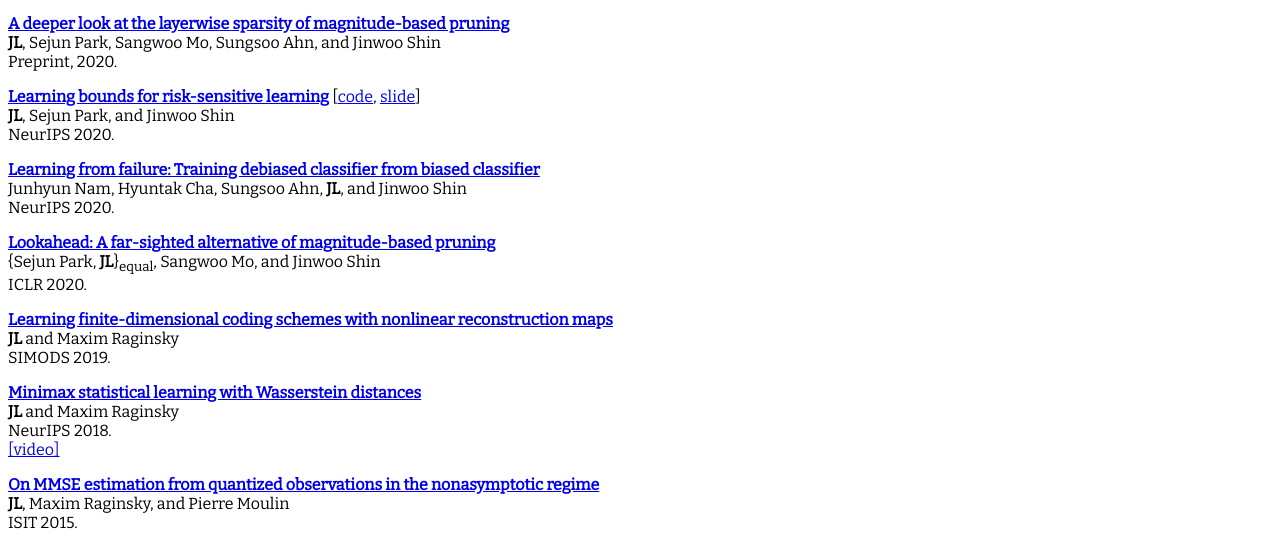
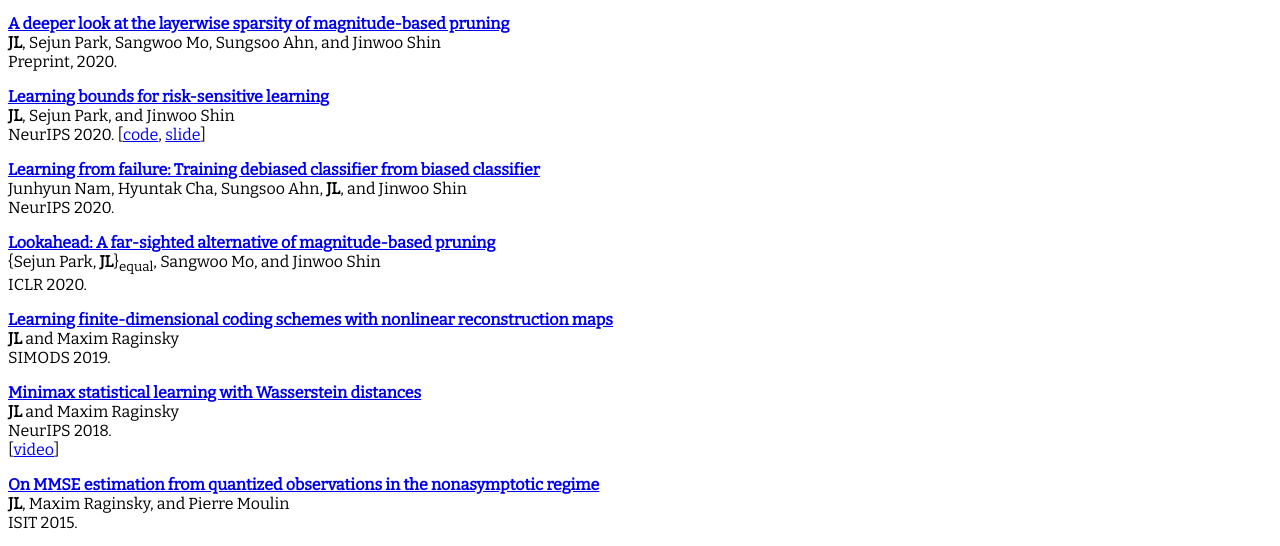
Before and after one commit to jaeho-lee/jaeho-lee.github.io, a Jekyll site: the page built from index.md, in a window 1280 px wide. Shown: the part 757-1303 px from the top of the page. Built offline with Jekyll 4.4.1, drawn with Linux system fonts in a browser that asks for light colours.

```diff
--- a/index.md
+++ b/index.md
@@ -35,9 +35,10 @@ Preprint, 2020.
 **JL**, Sejun Park, Sangwoo Mo, Sungsoo Ahn, and Jinwoo Shin
 Preprint, 2020.
 
-**[Learning bounds for risk-sensitive learning](https://arxiv.org/abs/2006.08138)** \[[code](https://github.com/jaeho-lee/oce), [slide](https://www.slideshare.net/ALINLAB/learning-bounds-for-risksensitive-learning)\]
+**[Learning bounds for risk-sensitive learning](https://arxiv.org/abs/2006.08138)**
 **JL**, Sejun Park, and Jinwoo Shin
 NeurIPS 2020.
+\[[code](https://github.com/jaeho-lee/oce), [slide](https://www.slideshare.net/ALINLAB/learning-bounds-for-risksensitive-learning)\]
 
 **[Learning from failure: Training debiased classifier from biased classifier](https://arxiv.org/abs/2007.02561)**
 Junhyun Nam, Hyuntak Cha, Sungsoo Ahn, **JL**, and Jinwoo Shin
@@ -54,7 +55,7 @@ SIMODS 2019.
 **[Minimax statistical learning with Wasserstein distances](https://arxiv.org/pdf/1705.07815.pdf)**
 **JL** and Maxim Raginsky
 NeurIPS 2018.
-[[video]](https://www.videoken.com/embed/h-nWXfuEpF4?tocitem=38)
+\[[video](https://www.videoken.com/embed/h-nWXfuEpF4?tocitem=38)\]
 
 **[On MMSE estimation from quantized observations in the nonasymptotic regime](https://arxiv.org/pdf/1504.06029.pdf)**
 **JL**, Maxim Raginsky, and Pierre Moulin
```
